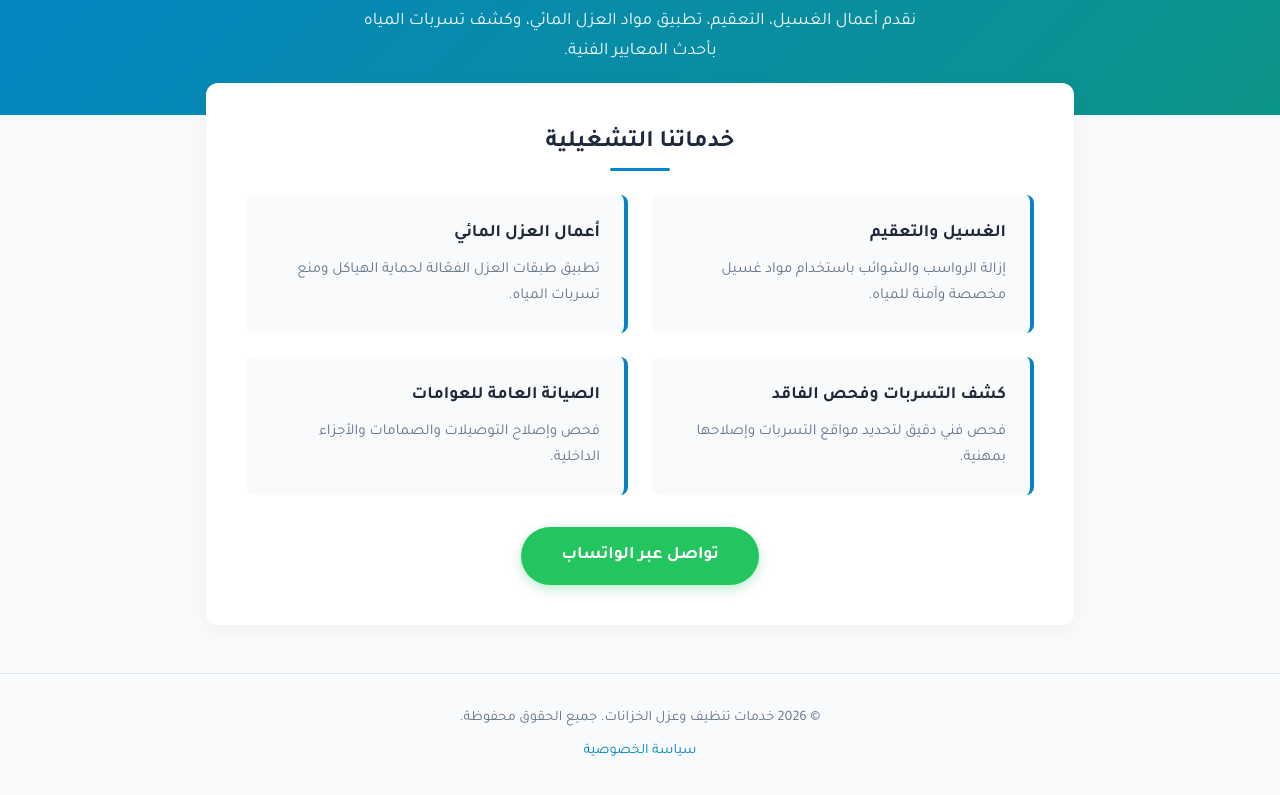
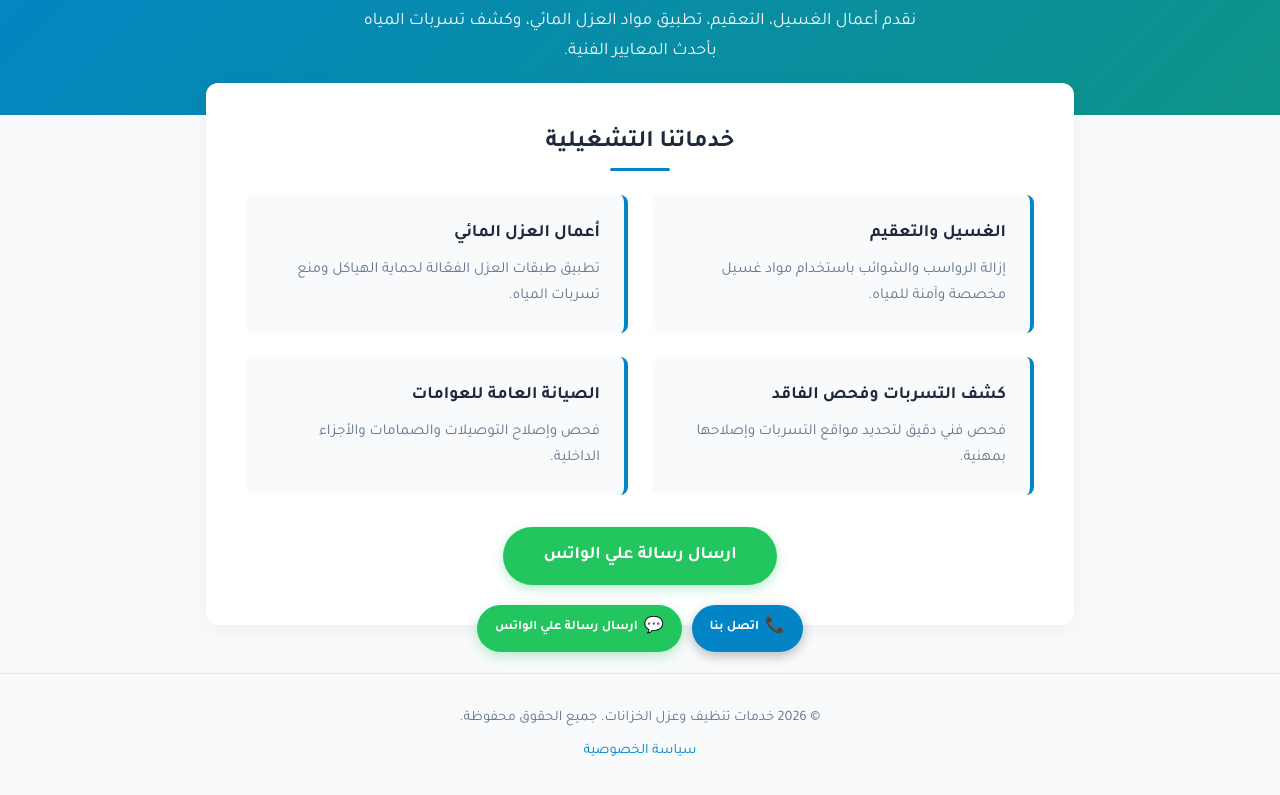
Before and after one commit to cleanola78-bot/tankservices, a plain HTML site: page index.html in a window 1280 px wide. Shown: the part 133-928 px from the top of the page. Drawn offline with Linux system fonts and the light colour scheme.

Commit message:
Update index.html

```diff
--- a/index.html
+++ b/index.html
@@ -25,6 +25,7 @@
             background-color: var(--light);
             color: var(--dark);
             line-height: 1.7;
+            padding-bottom: 90px;
         }
         header {
             background: linear-gradient(135deg, var(--primary), var(--secondary));
@@ -217,7 +218,7 @@
             </div>
 
             <div class="cta-box">
-                <a href="https://wa.me/966555689735?text=السلام%20عليكم،%20أرغب%20في%20الاستفسار%20عن%20خدمات%20الخزانات" class="btn-whatsapp" target="_blank">تواصل عبر الواتساب</a>
+                <a href="https://wa.me/966555689735" class="btn-whatsapp" target="_blank">ارسال رسالة علي الواتس</a>
             </div>
         </div>
     </div>
@@ -228,6 +229,18 @@
             <a onclick="openModal()">سياسة الخصوصية</a>
         </p>
     </footer>
+
+    <!-- الأزرار العائمة في منتصف الشاشة من الأسفل وجوار بعضهما -->
+    <div style="position: fixed; bottom: 15px; left: 0; width: 100%; z-index: 9999; display: flex; justify-content: center; align-items: center; gap: 10px; padding: 0 10px;">
+        <!-- زر الاتصال المباشر -->
+        <a href="tel:+966555689735" style="background-color: #0284c7; color: white; padding: 10px 18px; border-radius: 25px; display: flex; align-items: center; gap: 6px; text-decoration: none; box-shadow: 0 4px 12px rgba(0,0,0,0.25); font-size: 13px; font-weight: 700; white-space: nowrap;">
+            <span style="font-size: 16px;">📞</span> اتصل بنا
+        </a>
+        <!-- زر الواتساب -->
+        <a href="https://wa.me/966555689735" style="background-color: #22c55e; color: white; padding: 10px 18px; border-radius: 25px; display: flex; align-items: center; gap: 6px; text-decoration: none; box-shadow: 0 4px 12px rgba(34,197,94,0.3); font-size: 13px; font-weight: 700; white-space: nowrap;" target="_blank">
+            <span style="font-size: 16px;">💬</span> ارسال رسالة علي الواتس
+        </a>
+    </div>
 
     <!-- نافذة سياسة الخصوصية -->
     <div id="privacyModal" class="modal">
```
